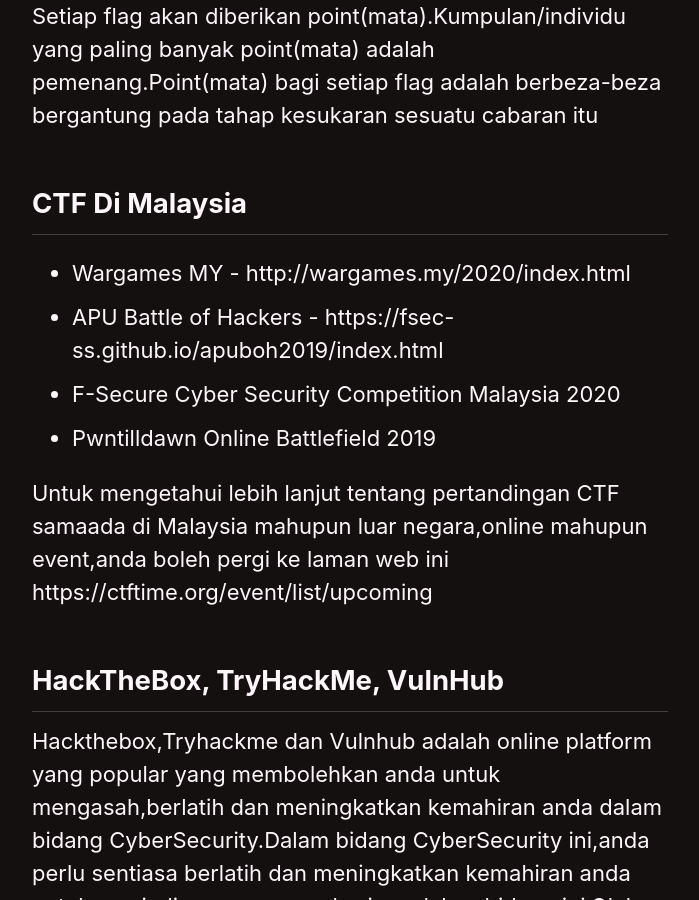
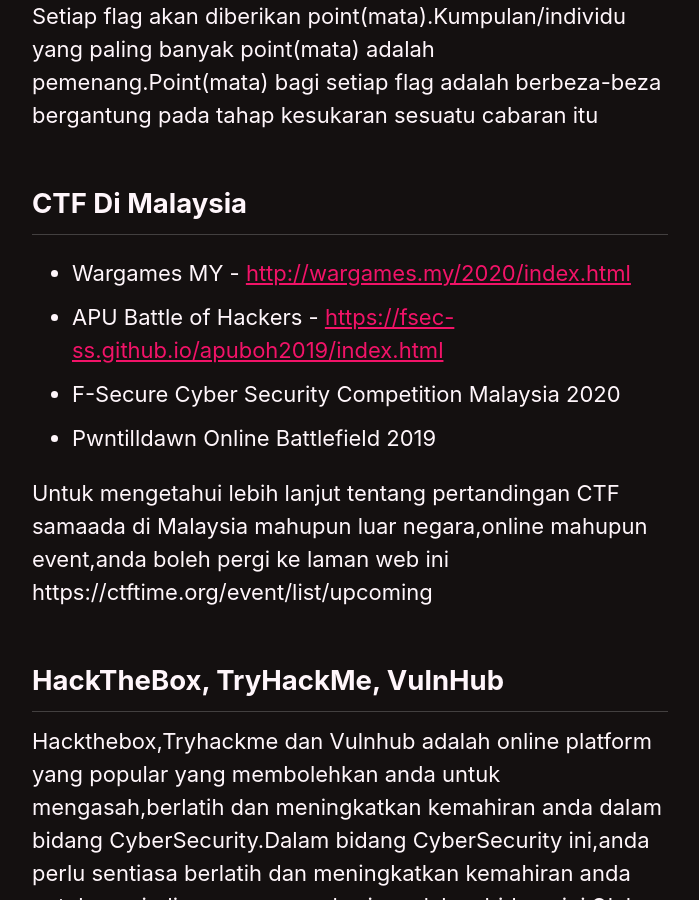
Before and after one commit to faridarif/faridarif.github.io, a Jekyll site: the page built from _posts/2020-09-26-capture-the-flag.md, in a window 1280 px wide and 900 px high, scrolled down 2241 px. Shown: the whole window, without its empty margins (290-989 px from the left). Built offline with Jekyll 4.4.1, drawn with Linux system fonts in a browser that asks for light colours; cached includes are drawn as plain includes.

```diff
--- a/_posts/2020-09-26-capture-the-flag.md
+++ b/_posts/2020-09-26-capture-the-flag.md
@@ -35,8 +35,8 @@ Setiap flag akan diberikan point(mata).Kumpulan/individu yang paling banyak poin
 
 ## CTF Di Malaysia
 
-- Wargames MY - http://wargames.my/2020/index.html
-- APU Battle of Hackers - https://fsec-ss.github.io/apuboh2019/index.html
+- Wargames MY - <http://wargames.my/2020/index.html>
+- APU Battle of Hackers - <https://fsec-ss.github.io/apuboh2019/index.html>
 - F-Secure Cyber Security Competition Malaysia 2020
 - Pwntilldawn Online Battlefield 2019
 
```
